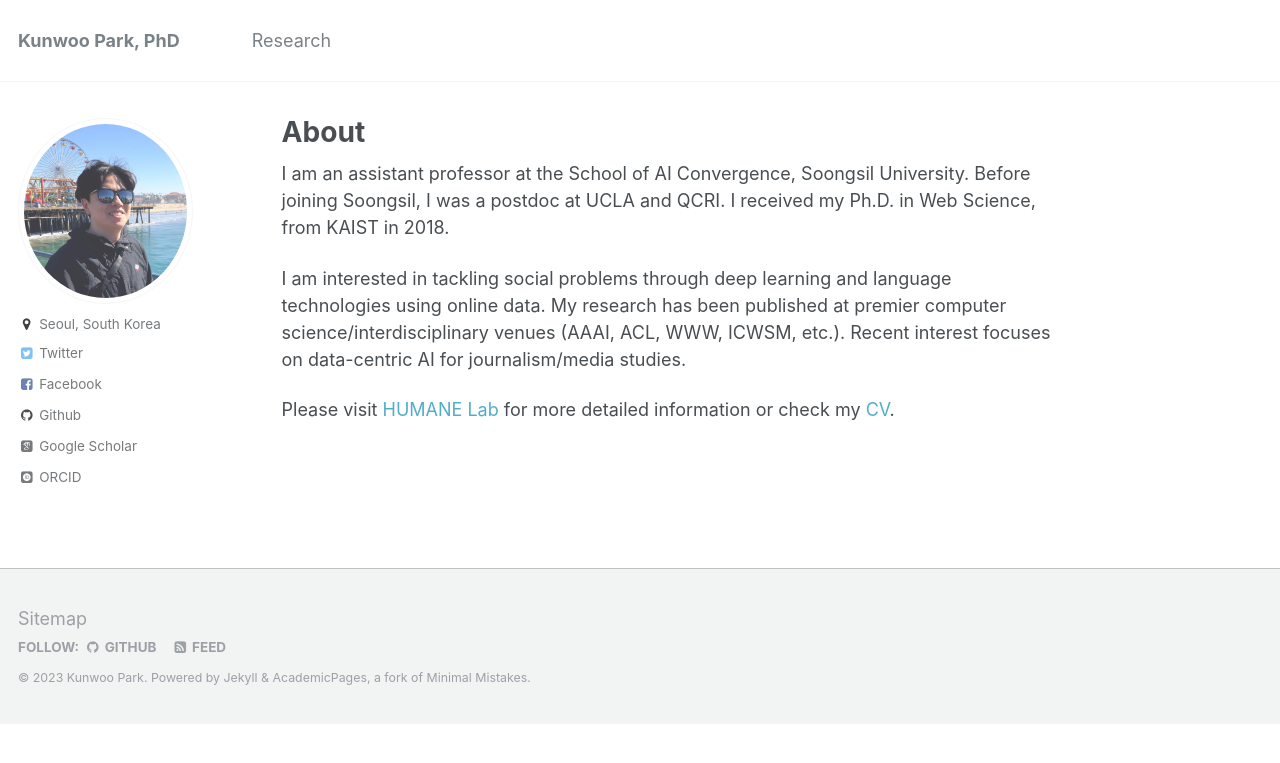
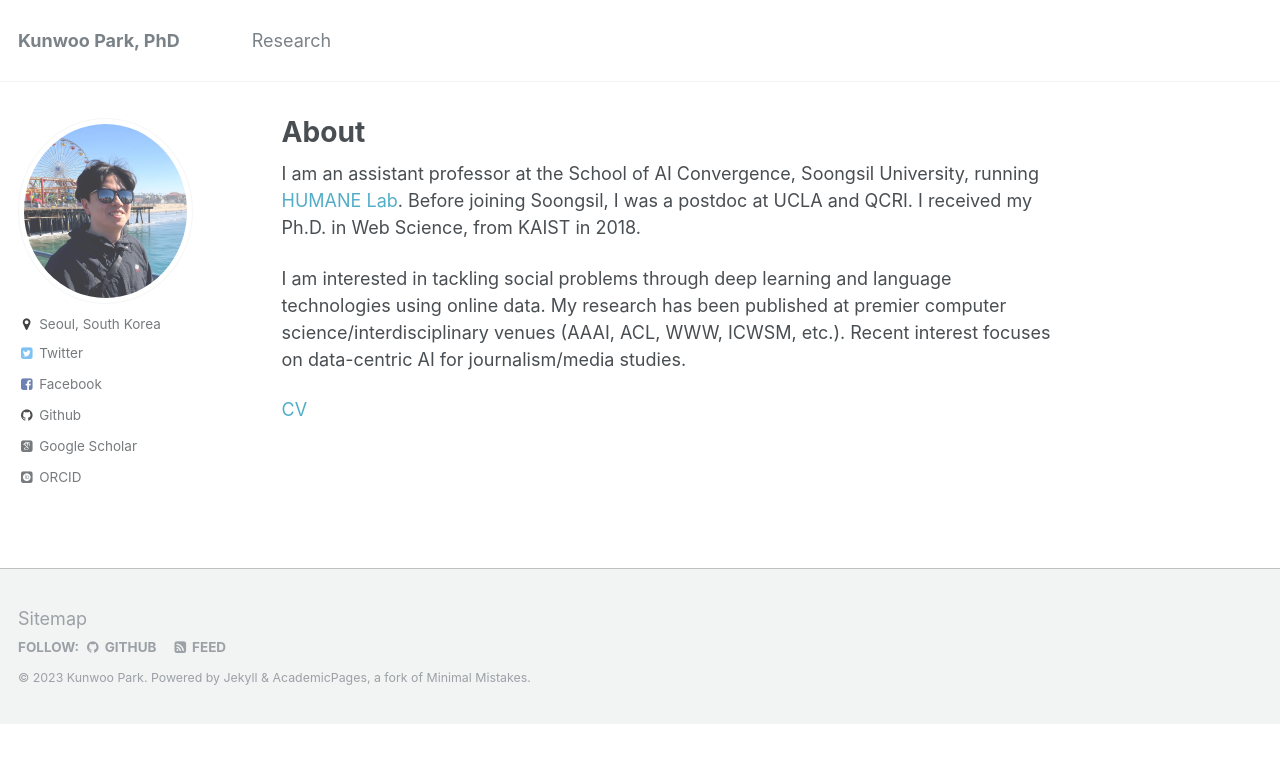
Before and after one commit to bywords/bywords.github.io, a Jekyll site: the page built from _pages/about.md, in a window 1280 px wide. Shown: the top 763 px of the page. Built offline with Jekyll 4.4.1, drawn with Linux system fonts in a browser that asks for light colours; some web fonts are replaced.

Commit message:
Update about.md

```diff
--- a/_pages/about.md
+++ b/_pages/about.md
@@ -8,11 +8,11 @@ redirect_from:
   - /about.html
 ---
 
-I am an assistant professor at the School of AI Convergence, Soongsil University. Before joining Soongsil, I was a postdoc at UCLA and QCRI. I received my Ph.D. in Web Science, from KAIST in 2018.
+I am an assistant professor at the School of AI Convergence, Soongsil University, running [HUMANE Lab](https://ssu-humane.github.io). Before joining Soongsil, I was a postdoc at UCLA and QCRI. I received my Ph.D. in Web Science, from KAIST in 2018.
 
 I am interested in tackling social problems through deep learning and language technologies using online data. My research has been published at premier computer science/interdisciplinary venues (AAAI, ACL, WWW, ICWSM, etc.). Recent interest focuses on data-centric AI for journalism/media studies.
 
-Please visit [HUMANE Lab](https://ssu-humane.github.io) for more detailed information or check my [CV](/files/Kunwoo_CV.pdf).
+[CV](/files/Kunwoo_CV.pdf)
 
 
 <!---
```
